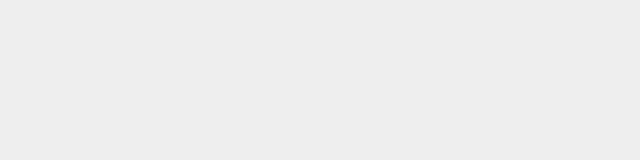
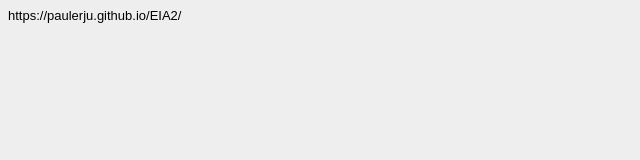
Before and after one commit to Paulerju/EIA2, a plain HTML site: page steckbrief/steckbrief.htm in a window 1280 px wide. Shown: the whole page, without its empty margins (0-640 px from the left). Drawn offline with Linux system fonts and the light colour scheme.

Commit message:
link zu github rep.

```diff
--- a/steckbrief/steckbrief.htm
+++ b/steckbrief/steckbrief.htm
@@ -13,5 +13,6 @@ body {
 </head>
 <body>
 	<!-- Hier die Links zu den gelösten Aufgaben einstellen, aktuelle oben, alte stehen lassen! Format: Aufgabenbezeichnung, Datum -->
+	https://paulerju.github.io/EIA2/
 </body>
 </html>
```
